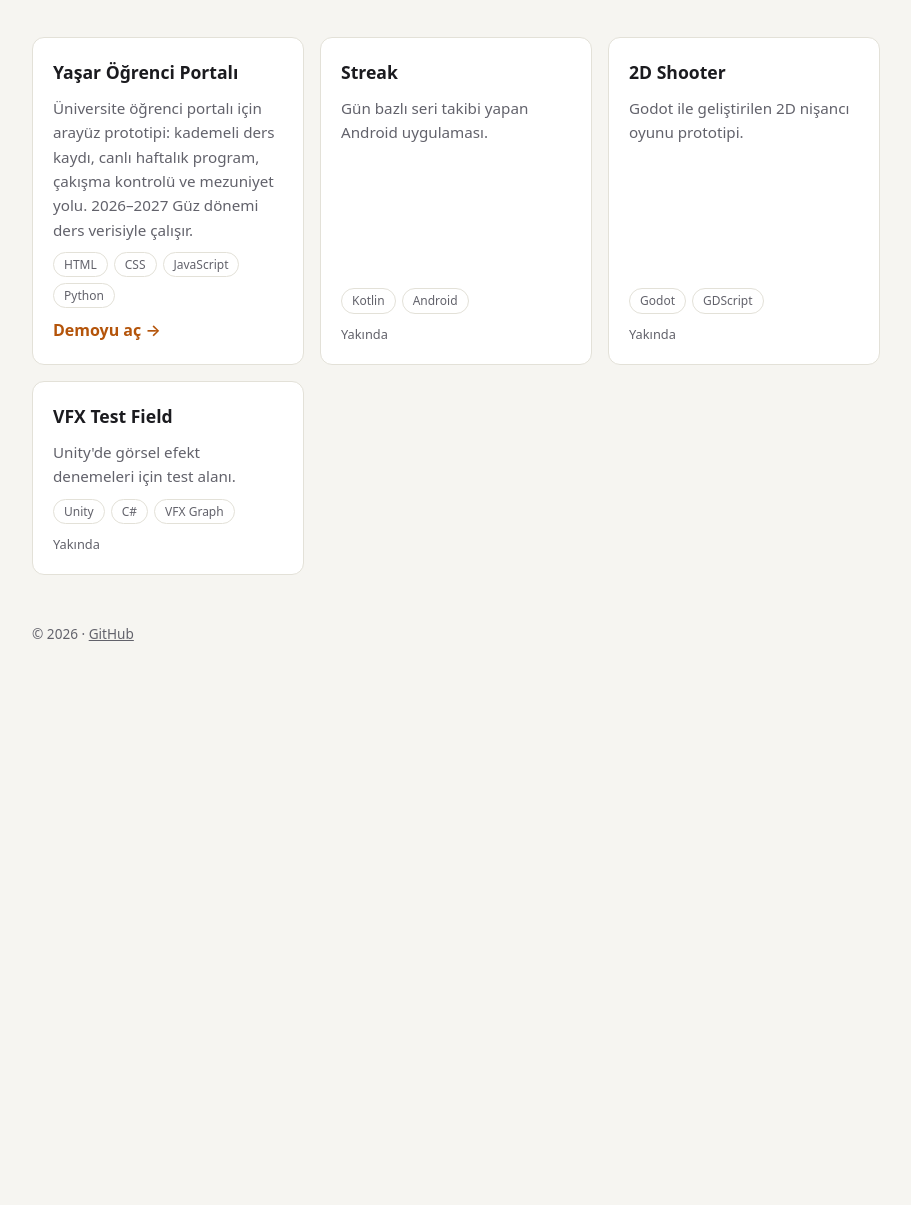
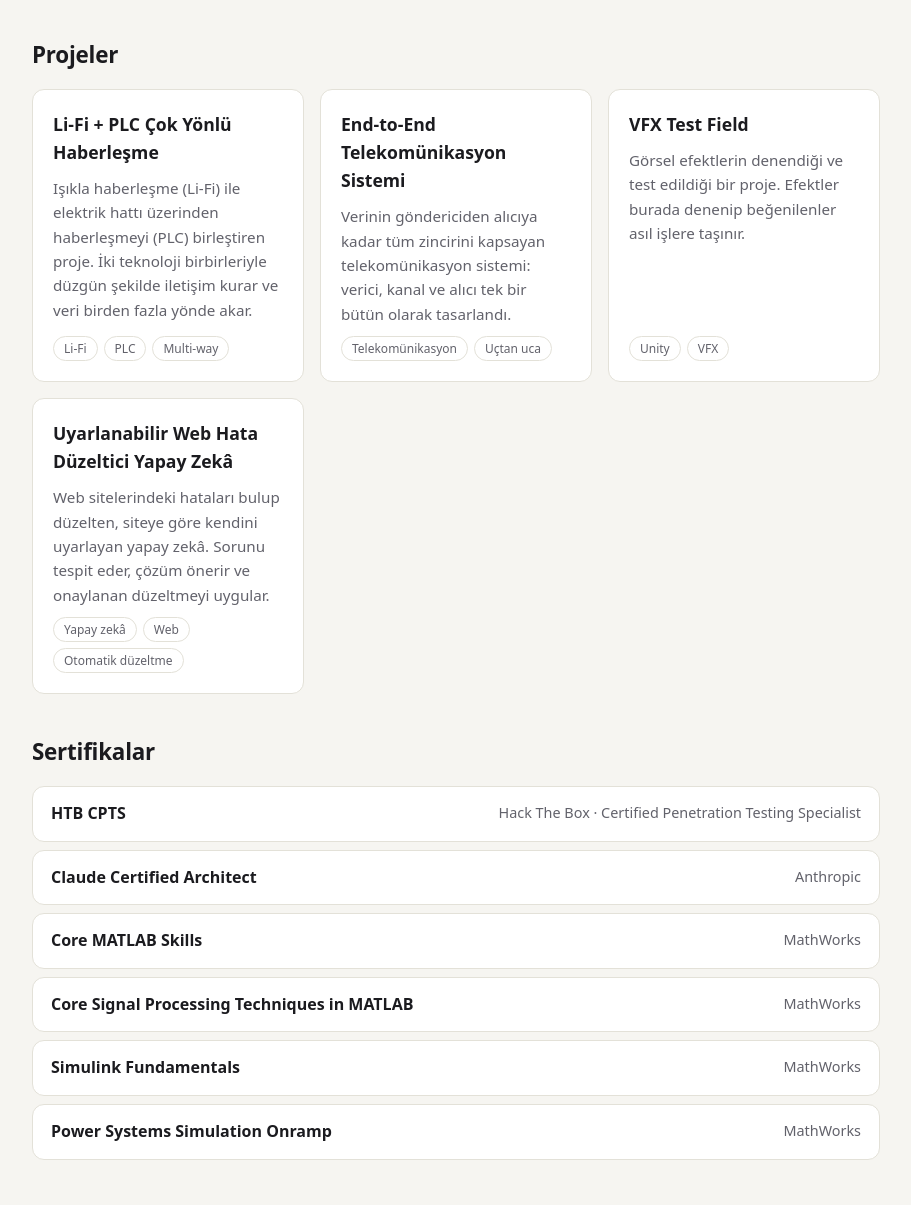
Before and after one commit to egeardac/egeardac.github.io, a plain HTML site: page index.html in a window 1280 px wide. Shown: the part 175-1380 px from the top of the page, without its empty margins (184-1095 px from the left). Before the commit the page ends 892 px from the top, so only its background shows below. Drawn offline with Linux system fonts and the light colour scheme.

Commit message:
Baslik, projeler ve sertifikalar bolumleri
Co-Authored-By: Claude Sonnet 5.5 <noreply@anthropic.com>

```diff
--- a/index.html
+++ b/index.html
@@ -3,8 +3,8 @@
 <head>
 <meta charset="utf-8">
 <meta name="viewport" content="width=device-width, initial-scale=1">
-<title>egeardac · Projeler</title>
-<meta name="description" content="Elektrik-elektronik, yazılım ve oyun geliştirme projeleri.">
+<title>Ege Arda Çörekci</title>
+<meta name="description" content="Ege Arda Çörekci — projeler ve sertifikalar.">
 <style>
   :root{
     --bg:#f6f5f1; --surface:#ffffff; --ink:#1b1b1f; --muted:#62626b; --line:#e3e1d8; --accent:#b4540a;
@@ -21,7 +21,11 @@
   .lead{color:var(--muted);max-width:56ch;margin:0 0 40px}
   .grid{display:grid;gap:16px;grid-template-columns:repeat(auto-fill,minmax(260px,1fr))}
   .card{background:var(--surface);border:1px solid var(--line);border-radius:12px;padding:20px;display:flex;flex-direction:column;gap:10px}
-  .card h2{font-size:1.1rem;margin:0}
+  .card h3{font-size:1.1rem;margin:0}
+  .sec{font-size:1.4rem;margin:40px 0 16px;letter-spacing:-.01em}
+  .certs{list-style:none;margin:0;padding:0;display:grid;gap:8px}
+  .certs li{background:var(--surface);border:1px solid var(--line);border-radius:12px;padding:14px 18px;display:flex;flex-wrap:wrap;justify-content:space-between;gap:4px 16px}
+  .certs span{color:var(--muted);font-size:.9rem}
   .card p{margin:0;color:var(--muted);font-size:.95rem;flex:1}
   .tags{display:flex;flex-wrap:wrap;gap:6px;padding:0;margin:0;list-style:none}
   .tags li{font-size:.75rem;border:1px solid var(--line);border-radius:999px;padding:2px 10px;color:var(--muted)}
@@ -34,37 +38,50 @@
 </head>
 <body>
 <main>
-  <h1>Projeler</h1>
-  <p class="lead">Telekomünikasyon, sinyal işleme, mobil uygulama ve oyun geliştirme alanlarında yaptığım denemeler ve prototipler.</p>
+  <header>
+    <h1>Ege Arda Çörekci</h1>
+    <p class="lead">Elektrik-elektronik mühendisliği. Haberleşme sistemleri, yazılım ve güvenlik üzerine projeler.</p>
+  </header>
 
-  <section class="grid" aria-label="Proje listesi">
+  <section aria-labelledby="projeler">
+    <h2 class="sec" id="projeler">Projeler</h2>
+    <div class="grid">
       <article class="card">
-      <h2>Yaşar Öğrenci Portalı</h2>
-      <p>Üniversite öğrenci portalı için arayüz prototipi: kademeli ders kaydı, canlı haftalık program, çakışma kontrolü ve mezuniyet yolu. 2026–2027 Güz dönemi ders verisiyle çalışır.</p>
-      <ul class="tags"><li>HTML</li><li>CSS</li><li>JavaScript</li><li>Python</li></ul>
-      <a class="btn" href="yasar-ogrenci-portali/">Demoyu aç →</a>
+        <h3>Li-Fi + PLC Çok Yönlü Haberleşme</h3>
+        <p>Işıkla haberleşme (Li-Fi) ile elektrik hattı üzerinden haberleşmeyi (PLC) birleştiren proje. İki teknoloji birbirleriyle düzgün şekilde iletişim kurar ve veri birden fazla yönde akar.</p>
+        <ul class="tags"><li>Li-Fi</li><li>PLC</li><li>Multi-way</li></ul>
       </article>
 
       <article class="card">
-      <h2>Streak</h2>
-      <p>Gün bazlı seri takibi yapan Android uygulaması.</p>
-      <ul class="tags"><li>Kotlin</li><li>Android</li></ul>
-      <span class="soon">Yakında</span>
+        <h3>End-to-End Telekomünikasyon Sistemi</h3>
+        <p>Verinin göndericiden alıcıya kadar tüm zincirini kapsayan telekomünikasyon sistemi: verici, kanal ve alıcı tek bir bütün olarak tasarlandı.</p>
+        <ul class="tags"><li>Telekomünikasyon</li><li>Uçtan uca</li></ul>
       </article>
 
       <article class="card">
-      <h2>2D Shooter</h2>
-      <p>Godot ile geliştirilen 2D nişancı oyunu prototipi.</p>
-      <ul class="tags"><li>Godot</li><li>GDScript</li></ul>
-      <span class="soon">Yakında</span>
+        <h3>VFX Test Field</h3>
+        <p>Görsel efektlerin denendiği ve test edildiği bir proje. Efektler burada denenip beğenilenler asıl işlere taşınır.</p>
+        <ul class="tags"><li>Unity</li><li>VFX</li></ul>
       </article>
 
       <article class="card">
-      <h2>VFX Test Field</h2>
-      <p>Unity'de görsel efekt denemeleri için test alanı.</p>
-      <ul class="tags"><li>Unity</li><li>C#</li><li>VFX Graph</li></ul>
-      <span class="soon">Yakında</span>
+        <h3>Uyarlanabilir Web Hata Düzeltici Yapay Zekâ</h3>
+        <p>Web sitelerindeki hataları bulup düzelten, siteye göre kendini uyarlayan yapay zekâ. Sorunu tespit eder, çözüm önerir ve onaylanan düzeltmeyi uygular.</p>
+        <ul class="tags"><li>Yapay zekâ</li><li>Web</li><li>Otomatik düzeltme</li></ul>
       </article>
+    </div>
+  </section>
+
+  <section aria-labelledby="sertifikalar">
+    <h2 class="sec" id="sertifikalar">Sertifikalar</h2>
+    <ul class="certs">
+      <li><strong>HTB CPTS</strong><span>Hack The Box · Certified Penetration Testing Specialist</span></li>
+      <li><strong>Claude Certified Architect</strong><span>Anthropic</span></li>
+      <li><strong>Core MATLAB Skills</strong><span>MathWorks</span></li>
+      <li><strong>Core Signal Processing Techniques in MATLAB</strong><span>MathWorks</span></li>
+      <li><strong>Simulink Fundamentals</strong><span>MathWorks</span></li>
+      <li><strong>Power Systems Simulation Onramp</strong><span>MathWorks</span></li>
+    </ul>
   </section>
 
   <footer>© <span id="y"></span> · <a href="https://github.com/egeardac">GitHub</a></footer>
```
Lines whose indentation alone changed are shown as unchanged.
